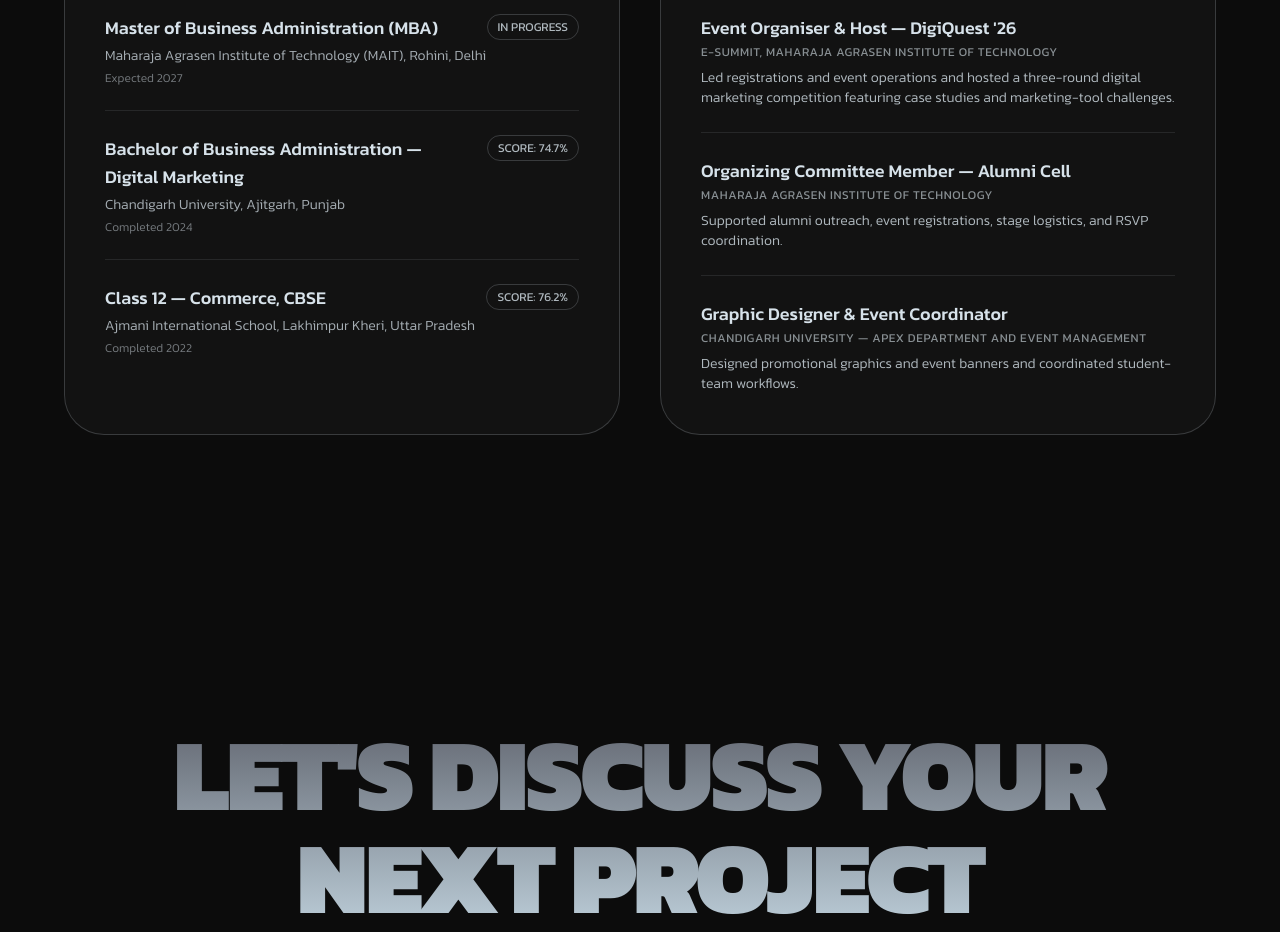
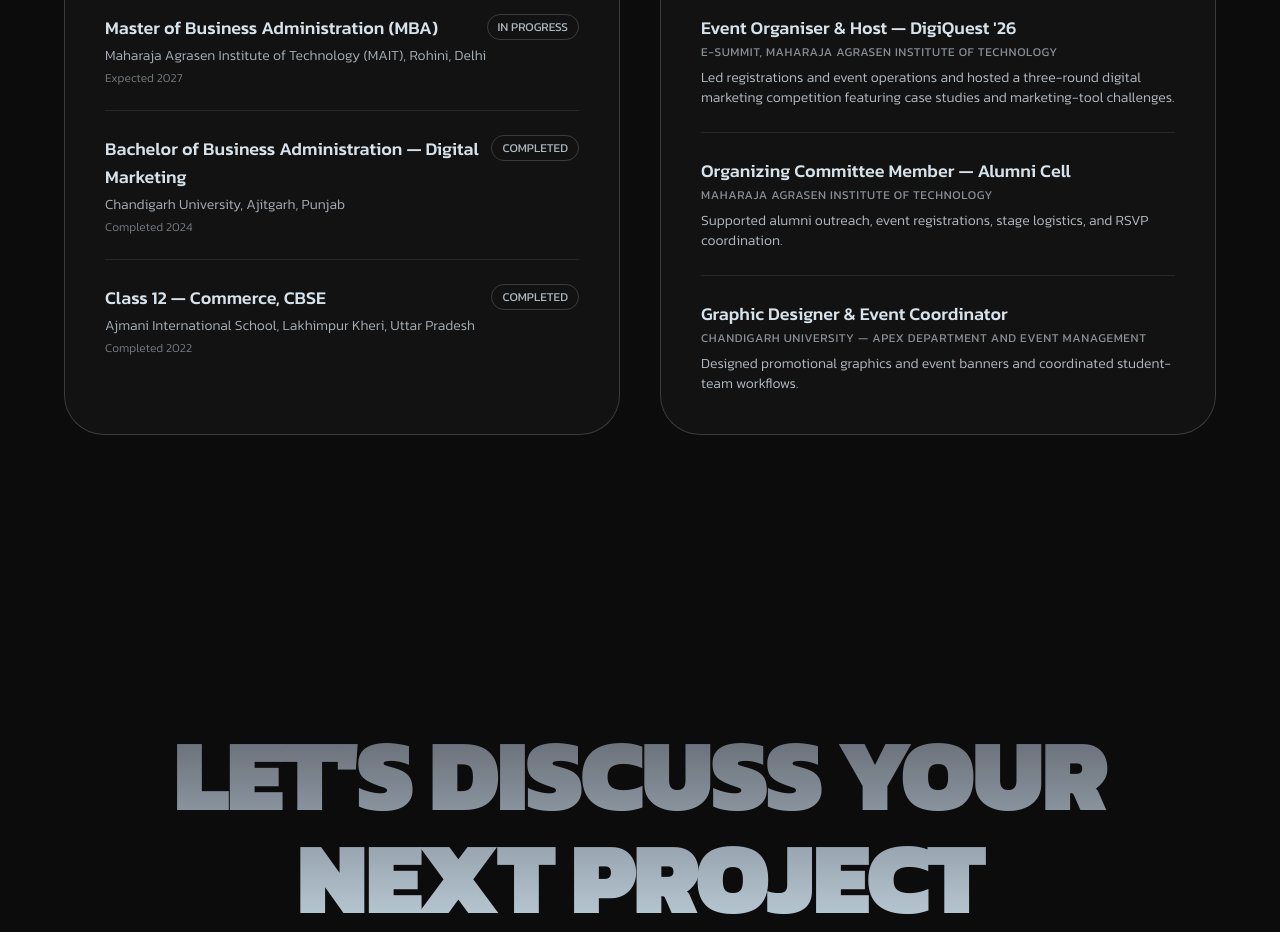
Before and after one commit to Anubhavagarwal20/Anubhav-Website, a React (Vite) app: page / in a window 1280 px wide. Shown: the part 9880-10812 px from the top of the page. Built offline with nearby package versions, Linux system fonts and the light colour scheme.

Commit message:
fix(education): remove scores and marks from education badges

```diff
--- a/src/components/landing/ExperienceSection.tsx
+++ b/src/components/landing/ExperienceSection.tsx
@@ -111,13 +111,13 @@
     degree: 'Bachelor of Business Administration — Digital Marketing',
     institution: 'Chandigarh University, Ajitgarh, Punjab',
     period: 'Completed 2024',
-    status: 'Score: 74.7%',
+    status: 'Completed',
   },
   {
     degree: 'Class 12 — Commerce, CBSE',
     institution: 'Ajmani International School, Lakhimpur Kheri, Uttar Pradesh',
     period: 'Completed 2022',
-    status: 'Score: 76.2%',
+    status: 'Completed',
   },
 ];
 
```
